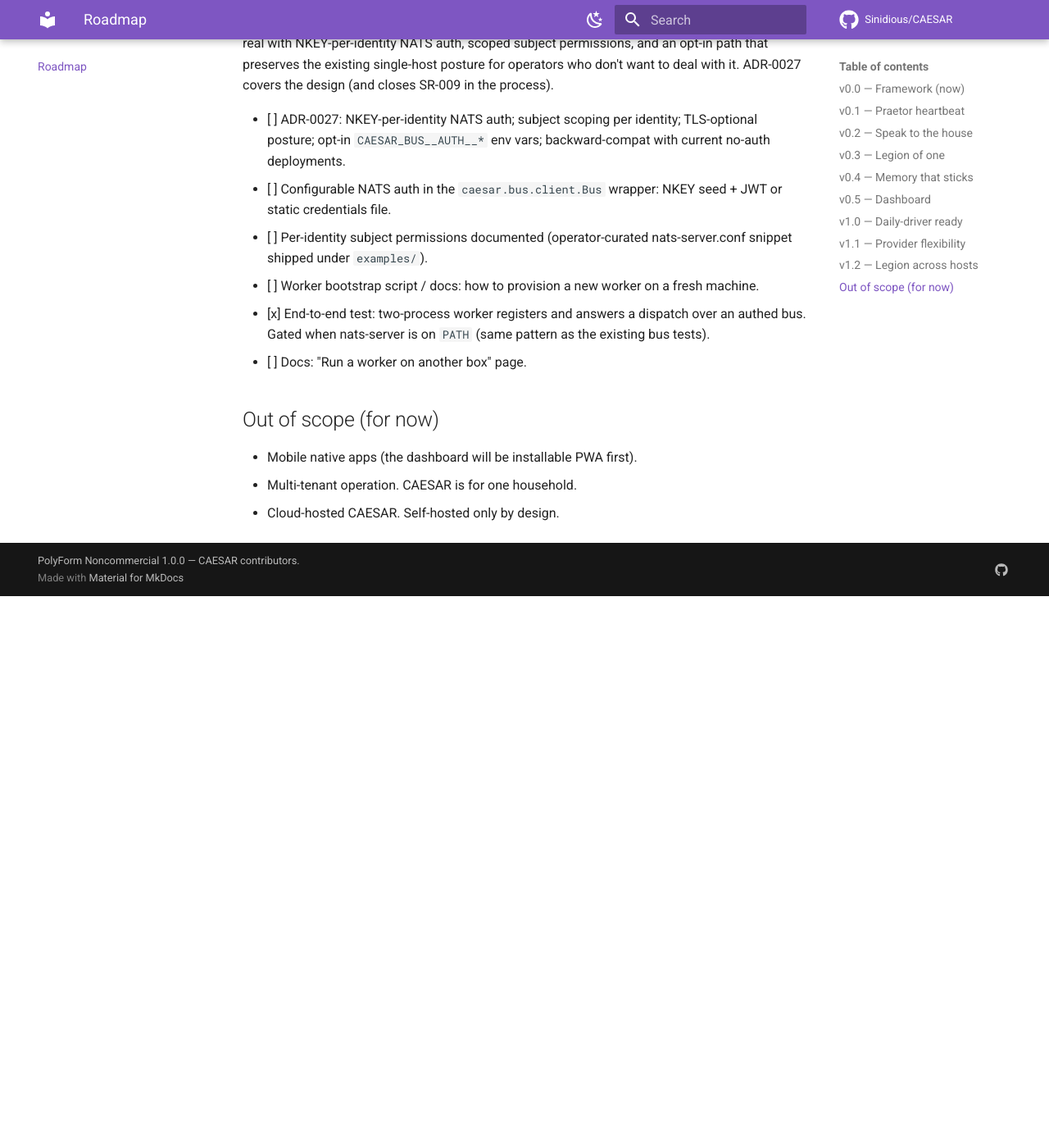
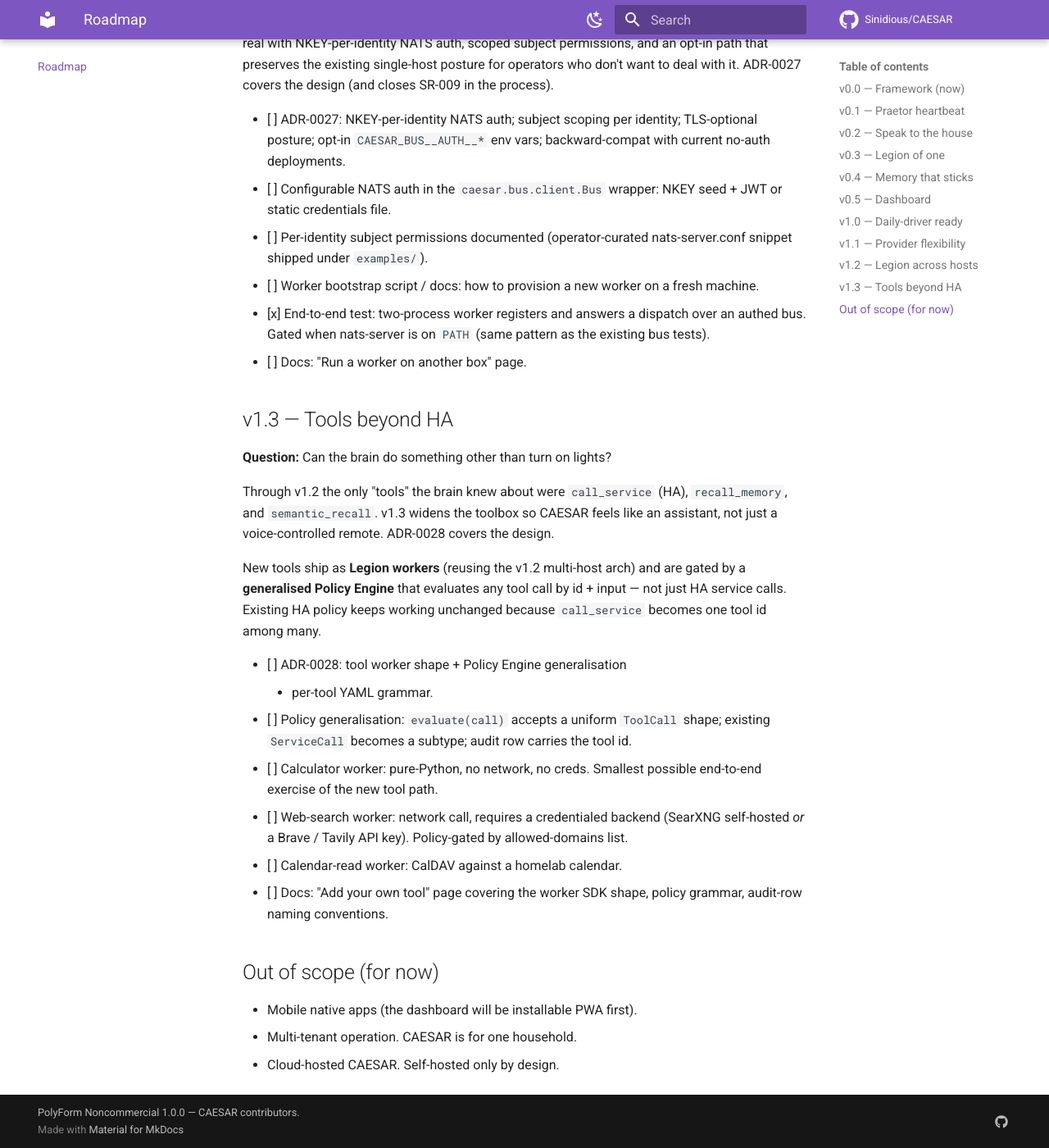
Before and after one commit to Sinidious/CAESAR, an MkDocs documentation site: the page built from docs/ROADMAP.md, in a window 1280 px wide and 1400 px high, scrolled down 2699 px. Shown: the whole window at 82% size. Built offline with MkDocs 1.6.1 and Material for MkDocs 9.7.7, drawn with Linux system fonts in a browser that asks for light colours; comment, search, counter and statistics services are not loaded; before the commit the page ends 3426 px from its top, so only the background shows below that.

Commit message:
docs: plan v1.3 — tools beyond HA (ADR-0028) (#63)

```diff
--- a/docs/ROADMAP.md
+++ b/docs/ROADMAP.md
@@ -121,6 +121,35 @@ ADR-0027 covers the design (and closes SR-009 in the process).
       `PATH` (same pattern as the existing bus tests).
 - [ ] Docs: "Run a worker on another box" page.
 
+## v1.3 — Tools beyond HA
+
+**Question:** Can the brain do something other than turn on lights?
+
+Through v1.2 the only "tools" the brain knew about were
+`call_service` (HA), `recall_memory`, and `semantic_recall`. v1.3
+widens the toolbox so CAESAR feels like an assistant, not just a
+voice-controlled remote. ADR-0028 covers the design.
+
+New tools ship as **Legion workers** (reusing the v1.2 multi-host
+arch) and are gated by a **generalised Policy Engine** that
+evaluates any tool call by id + input — not just HA service calls.
+Existing HA policy keeps working unchanged because `call_service`
+becomes one tool id among many.
+
+- [ ] ADR-0028: tool worker shape + Policy Engine generalisation
+      + per-tool YAML grammar.
+- [ ] Policy generalisation: `evaluate(call)` accepts a uniform
+      `ToolCall` shape; existing `ServiceCall` becomes a subtype;
+      audit row carries the tool id.
+- [ ] Calculator worker: pure-Python, no network, no creds.
+      Smallest possible end-to-end exercise of the new tool path.
+- [ ] Web-search worker: network call, requires a credentialed
+      backend (SearXNG self-hosted *or* a Brave / Tavily API key).
+      Policy-gated by allowed-domains list.
+- [ ] Calendar-read worker: CalDAV against a homelab calendar.
+- [ ] Docs: "Add your own tool" page covering the worker SDK
+      shape, policy grammar, audit-row naming conventions.
+
 ## Out of scope (for now)
 
 - Mobile native apps (the dashboard will be installable PWA first).
--- a/mkdocs.yml
+++ b/mkdocs.yml
@@ -107,6 +107,7 @@ nav:
       - "0025 — Security review process": adr/0025-security-review.md
       - "0026 — Multi-provider LLM gateway": adr/0026-multi-provider-llm-gateway.md
       - "0027 — NATS auth and multi-host Legion": adr/0027-nats-auth-multihost-legion.md
+      - "0028 — Tools beyond HA": adr/0028-tools-beyond-ha.md
 
 validation:
   omitted_files: warn
```
Also changed, not shown: docs/adr/0028-tools-beyond-ha.md (added, +199 -0 lines), docs/adr/README.md (+1 -0 lines).
